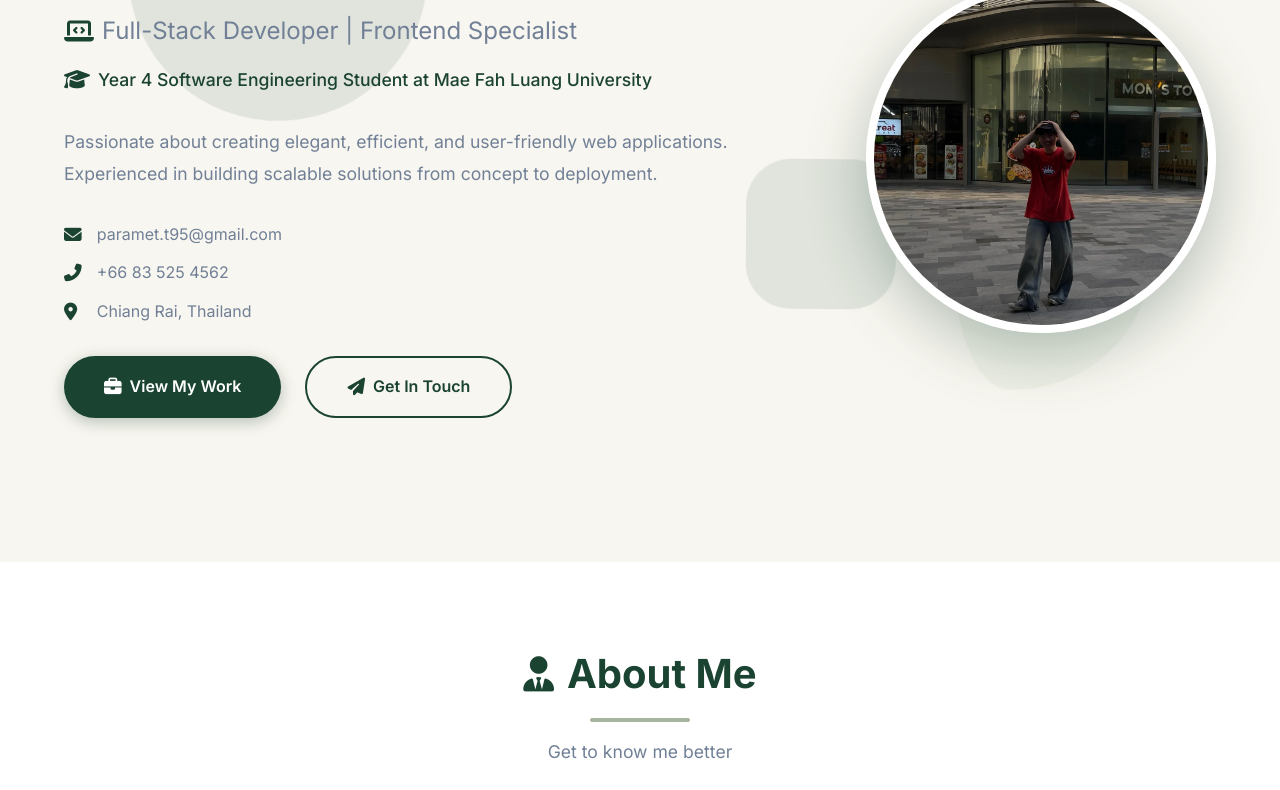
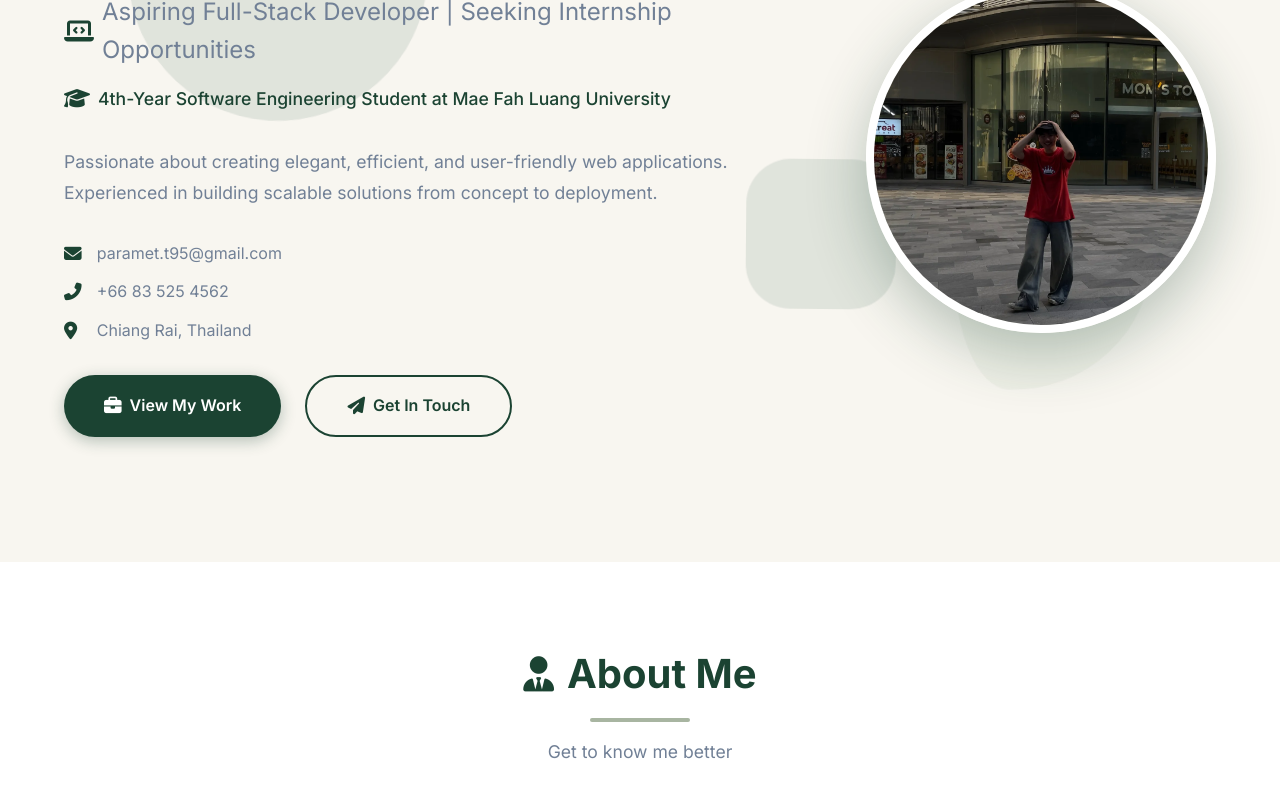
Before and after one commit to pxrxmett/pxrxmett.github.io, a plain HTML site: page index.html in a window 1280 px wide. Shown: the part 238-1028 px from the top of the page. Drawn offline with Linux system fonts and the light colour scheme.

Commit message:
Update index.html

```diff
--- a/index.html
+++ b/index.html
@@ -1079,11 +1079,11 @@
                 <h1 class="hero-title">Paramet Takongkaew</h1>
                 <p class="hero-subtitle">
                     <i class="fas fa-laptop-code"></i>
-                    Full-Stack Developer | Frontend Specialist
+                    Aspiring Full-Stack Developer | Seeking Internship Opportunities
                 </p>
                 <p class="hero-education">
                     <i class="fas fa-graduation-cap"></i>
-                    Year 4 Software Engineering Student at Mae Fah Luang University
+                    4th-Year Software Engineering Student at Mae Fah Luang University
                 </p>
                 <p class="hero-description">
                     Passionate about creating elegant, efficient, and user-friendly web applications.
```
